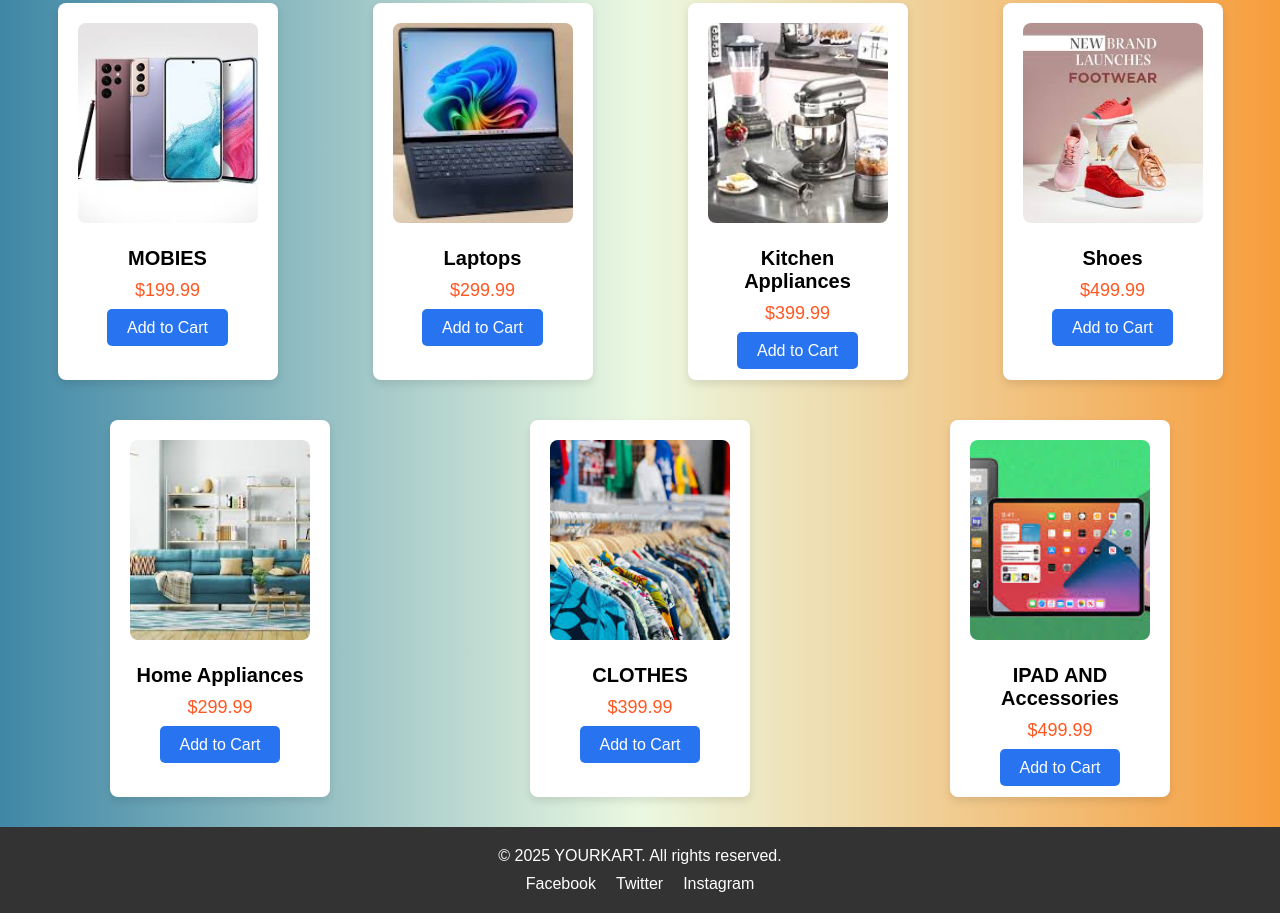
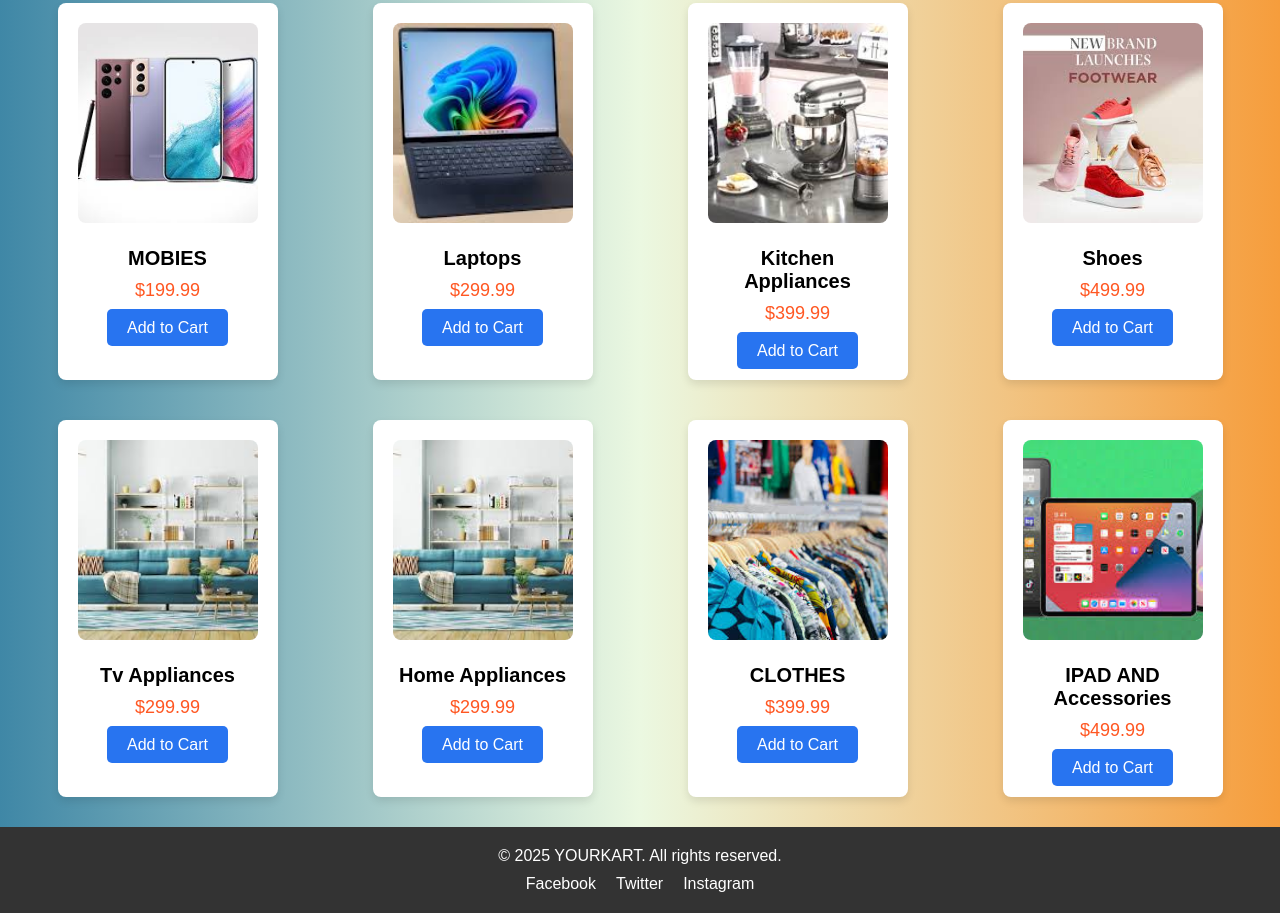
Before and after one commit to srilaxmanan/ecommerce, a plain HTML site: page index.html in a window 1280 px wide. Shown: the part 362-1275 px from the top of the page. Drawn offline with nearby package versions, Linux system fonts and the light colour scheme.

Commit message:
Update index.html

```diff
--- a/index.html
+++ b/index.html
@@ -79,7 +79,13 @@
                 <br>
                 <a href="./kart/shoes.html" class="btn">Add to Cart</a>
             </div>
-
+              <div class="product">
+                <img src="./img/h0.jpg" alt="Product 2">
+                <h3>Tv Appliances</h3>
+                <p>$299.99</p>
+                <br>
+                <a href="./kart/TV.html" class="btn">Add to Cart</a>
+            </div>
 
             <div class="product">
                 <img src="./img/h0.jpg" alt="Product 2">
```
